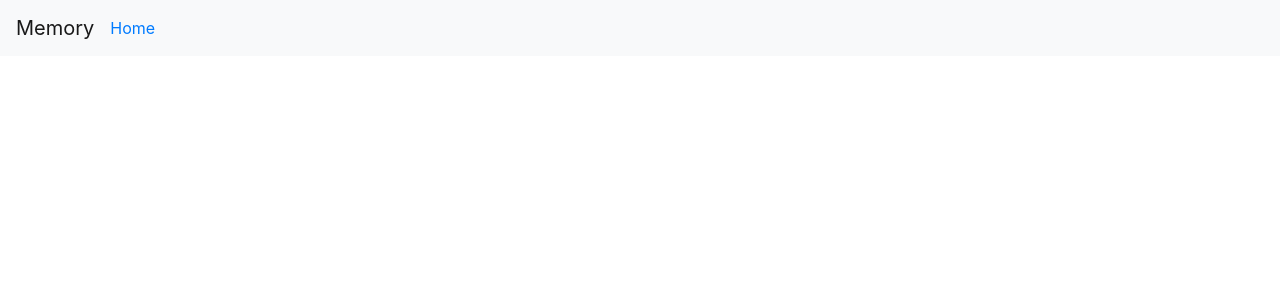
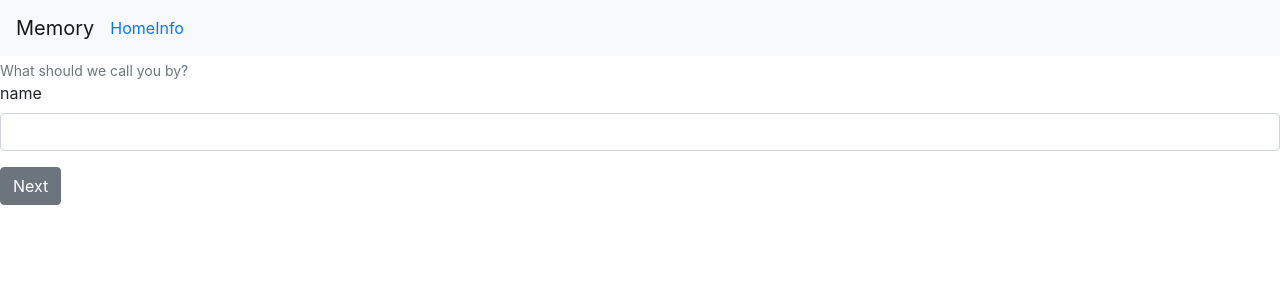
Before and after one commit to dgtlctzn/memory-pal, a React app in the folder client/: page /info in a window 1280 px wide. Shown: the top 300 px of the page. Built offline with nearby package versions, Linux system fonts and the light colour scheme.

Commit message:
added questions after main log in

```diff
--- a/client/src/App.js
+++ b/client/src/App.js
@@ -1,18 +1,19 @@
 import React from "react";
-import {BrowserRouter as Router, Route, Switch} from "react-router-dom";
+import { BrowserRouter as Router, Route, Switch } from "react-router-dom";
 
 import Home from "./containers/Home/Home.jsx";
 import NavBar from "./components/NavBar/NavBar.jsx";
 import SignUp from "./containers/SignUp/SignUp.jsx";
+import UserInfo from "./containers/UserInfo/UserInfo.jsx";
 
 const App = () => {
-
   return (
     <Router>
-      <NavBar/>
+      <NavBar />
       <Switch>
-        <Route exact path="/" component={SignUp}/>
-        <Route exact path="/home" component={Home}/>
+        <Route exact path="/" component={SignUp} />
+        <Route exact path="/home" component={Home} />
+        <Route exact path="/info" component={UserInfo} />
       </Switch>
     </Router>
   );
--- a/client/src/components/NavBar/NavBar.jsx
+++ b/client/src/components/NavBar/NavBar.jsx
@@ -26,6 +26,9 @@ const NavBar = () => {
             <NavItem>
               <NavLink to="/home">Home</NavLink>
             </NavItem>
+            <NavItem>
+              <NavLink to="/info">Info</NavLink>
+            </NavItem>
             {/* <NavItem>
               <NavLink to="https://github.com/reactstrap/reactstrap">
                 GitHub
--- a/client/src/components/UserCredentials/UserCredentials.jsx
+++ b/client/src/components/UserCredentials/UserCredentials.jsx
@@ -1,7 +1,20 @@
 import React from "react";
-import { Button, Form, FormGroup, Label, Input, FormText } from "reactstrap";
+import {
+  Button,
+  Form,
+  FormGroup,
+  Label,
+  Input,
+  FormText,
+  FormFeedback,
+} from "reactstrap";
 
-const UserCredentials = ({credentials, handleInputChange, handleSignUp}) => {
+const UserCredentials = ({
+  credentials,
+  handleInputChange,
+  handleSignUp,
+  isInvalid,
+}) => {
   return (
     <Form onSubmit={handleSignUp}>
       <FormGroup>
@@ -12,8 +25,10 @@ const UserCredentials = ({credentials, handleInputChange, handleSignUp}) => {
           value={credentials.email}
           onChange={handleInputChange}
           id="exampleEmail"
-          placeholder="with a placeholder"
+          placeholder="forgetful@what.com"
+          invalid={isInvalid}
         />
+        <FormFeedback>User already exists with that email!</FormFeedback>
       </FormGroup>
       <FormGroup>
         <Label for="examplePassword">Password</Label>
@@ -23,7 +38,7 @@ const UserCredentials = ({credentials, handleInputChange, handleSignUp}) => {
           value={credentials.password}
           onChange={handleInputChange}
           id="examplePassword"
-          placeholder="password placeholder"
+          placeholder="$EcReTPa$$wOrD"
         />
       </FormGroup>
       <Button>Sign Up</Button>
--- /dev/null
+++ b/client/src/components/UserInfoForm/UserInfoForm.jsx
@@ -0,0 +1,38 @@
+import React from "react";
+import {
+  Button,
+  Form,
+  FormGroup,
+  Label,
+  Input,
+  FormText,
+  FormFeedback,
+} from "reactstrap";
+
+const UserInfoForm = ({
+  type,
+  text,
+  userInfo,
+  handleInputChange,
+  handleNext,
+}) => {
+  return (
+    <Form onSubmit={handleNext}>
+      <FormGroup>
+        <FormText color="muted">{text}</FormText>
+        <Label for="exampleEmail">{type}</Label>
+        <Input
+          type="text"
+          name={type}
+          value={userInfo[type]}
+          onChange={handleInputChange}
+          //   id="exampleEmail"
+          //   placeholder="forgetful@what.com"
+        />
+      </FormGroup>
+      <Button>Next</Button>
+    </Form>
+  );
+};
+
+export default UserInfoForm;
--- a/client/src/containers/SignUp/SignUp.jsx
+++ b/client/src/containers/SignUp/SignUp.jsx
@@ -1,13 +1,17 @@
 import React, { useState } from "react";
+import { useHistory } from "react-router-dom";
 
 import API from "../../util/API.js";
 import UserCredentials from "../../components/UserCredentials/UserCredentials.jsx";
 
 const SignUp = () => {
+  const history = useHistory();
+
   const [credentials, setCredentials] = useState({
     email: "",
     password: "",
   });
+  const [isInvalid, setIsInvalid] = useState(false);
 
   const handleInputChange = (e) => {
     const { name, value } = e.target;
@@ -21,8 +25,14 @@ const SignUp = () => {
     try {
       const { data } = await API.signUpUser(email, password);
       console.log(data);
+      if (!data.success) {
+        setIsInvalid(true);
+      } else {
+        history.push("/info");
+      }
     } catch (err) {
       console.log(err);
+      alert("Our server might need a reminder too!");
     }
   };
 
@@ -33,6 +43,7 @@ const SignUp = () => {
         credentials={credentials}
         handleInputChange={handleInputChange}
         handleSignUp={handleSignUp}
+        isInvalid={isInvalid}
       />
     </div>
   );
--- /dev/null
+++ b/client/src/containers/UserInfo/UserInfo.jsx
@@ -0,0 +1,69 @@
+import React, { useState } from "react";
+import { useHistory } from "react-router-dom";
+
+import UserInfoForm from "../../components/UserInfoForm/UserInfoForm.jsx";
+
+const formQuestions = [
+  {
+    type: "name",
+    text: "What should we call you by?",
+  },
+  {
+    type: "phone",
+    text: "What phone number would you like your reminder texts to be sent to?",
+  },
+  {
+    type: "birthday",
+    text:
+      "What's your birthday? We'd like to wish you a happy birthday when it rolls around!",
+  },
+];
+
+const UserInfo = () => {
+  const history = useHistory();
+
+  const [page, setPage] = useState(0);
+
+  const [userInfo, setUserInfo] = useState({
+    name: "",
+    phone: "",
+    birthday: "",
+  });
+
+  const handleInputChange = (e) => {
+    const { name, value } = e.target;
+    setUserInfo({ ...userInfo, [name]: value });
+  };
+
+  const handleNext = (e) => {
+    e.preventDefault();
+
+    const next = page + 1;
+    if (next < 3) {
+      setPage(next);
+    } else {
+        history.push("/home");
+    }
+  };
+
+  return (
+    <div>
+      {formQuestions.map((item, index) => {
+        return index === page ? (
+          <UserInfoForm
+            key={index + 1}
+            type={item.type}
+            text={item.text}
+            userInfo={userInfo}
+            handleNext={handleNext}
+            handleInputChange={handleInputChange}
+          />
+        ) : (
+          <></>
+        );
+      })}
+    </div>
+  );
+};
+
+export default UserInfo;
```
